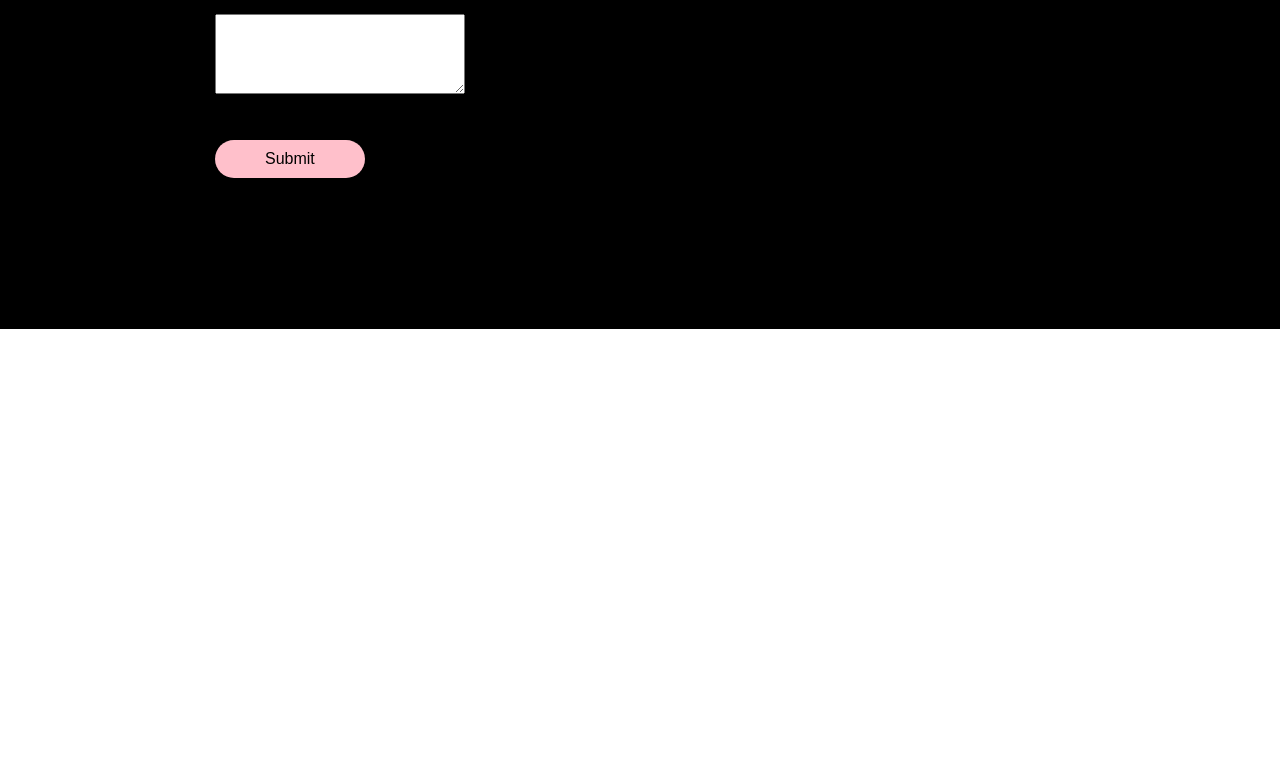
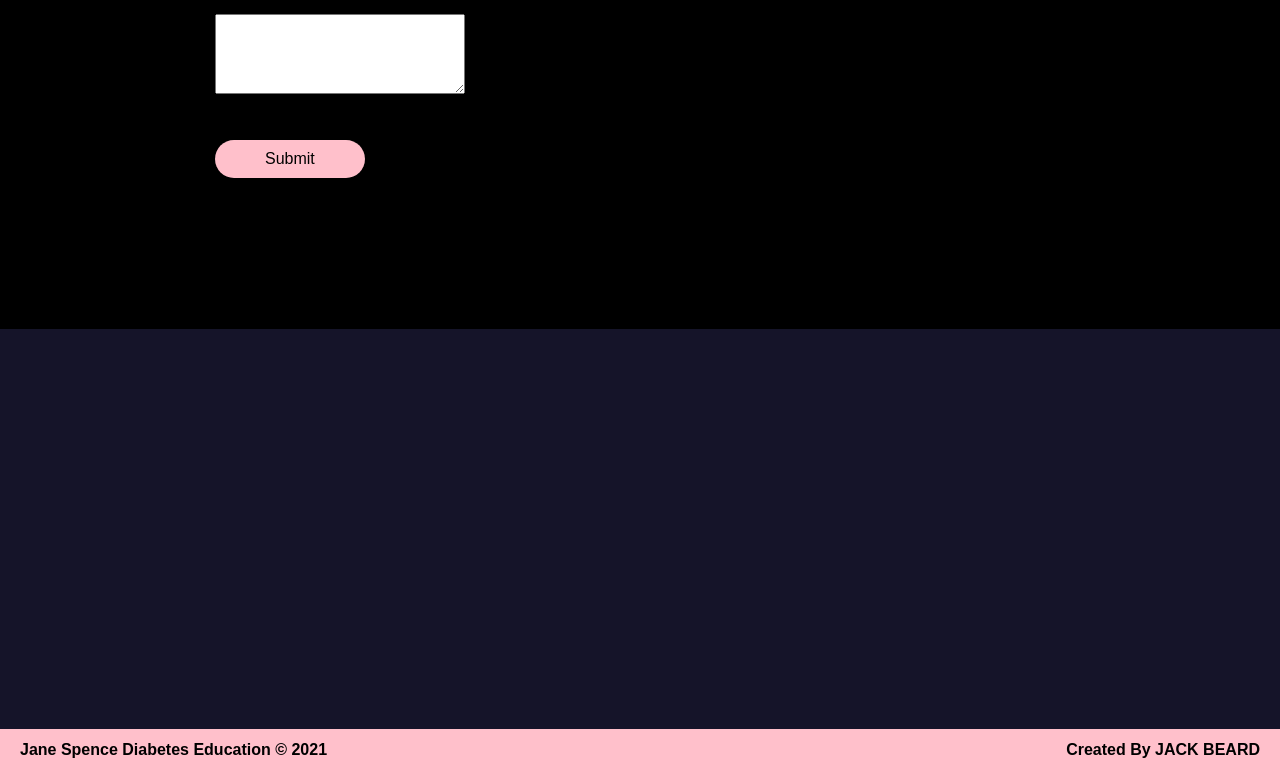
Before and after one commit to jackedwardbeard/01-Jane_Spence, a React (Create React App) app in the folder jane_spence/: page / in a window 1280 px wide. Shown: the part 3371-4140 px from the top of the page. Before the commit the page ends 3700 px from the top, so only its background shows below. Built offline with nearby package versions, Linux system fonts and the light colour scheme.

Commit message:
Added files for main footer. No content added yet.

```diff
--- /dev/null
+++ b/jane_spence/src/components/Footer/FooterComponents.js
@@ -0,0 +1,26 @@
+import styled from 'styled-components'
+
+export const FooterContainer = styled.div`
+    background: #151429;
+    height: 400px;
+`
+
+export const FooterWrapper = styled.div`
+
+`
+
+export const Row1 = styled.div`
+
+`
+
+export const Column1 = styled.div`
+
+`
+
+export const Column2 = styled.div`
+
+`
+
+export const Column3 = styled.div`
+
+`
--- /dev/null
+++ b/jane_spence/src/components/Footer/index.js
@@ -0,0 +1,28 @@
+import React from 'react'
+import {
+    FooterContainer,
+    FooterWrapper,
+    Row1,
+    Column1,
+    Column2,
+    Column3
+} from './FooterComponents'
+
+const Footer = () => {
+    return (
+        <FooterContainer>
+            <FooterWrapper>
+                <Row1>
+                    <Column1>
+                    </Column1>
+                    <Column2>
+                    </Column2>
+                    <Column3>
+                    </Column3>
+                </Row1>
+            </FooterWrapper>
+        </FooterContainer>
+    )
+}
+
+export default Footer
--- a/jane_spence/src/pages/index.js
+++ b/jane_spence/src/pages/index.js
@@ -6,6 +6,8 @@ import Information from '../components/Information';
 import { About, FAQ } from '../components/Information/pages';
 import Location from '../components/Location'
 import Contact from '../components/Contact'
+import Footer from '../components/Footer'
+import SubFooter from '../components/SubFooter'
 
 const Home = ({toggle}) => {
 
@@ -26,6 +28,8 @@ const Home = ({toggle}) => {
         <Information {...FAQ}/>
         <Location id="location"/>
         <Contact id="contact"/>
+        <Footer id="footer"/>
+        <SubFooter id="subfooter"/>
 
         </>
     )
```
